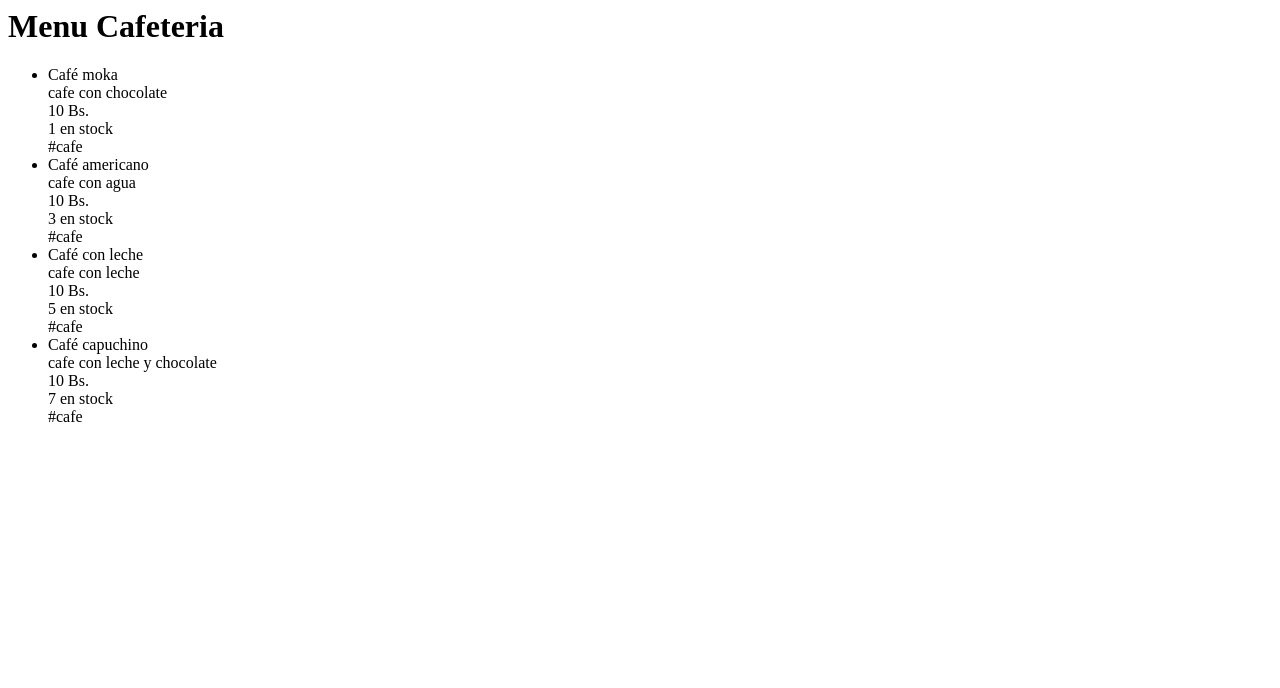
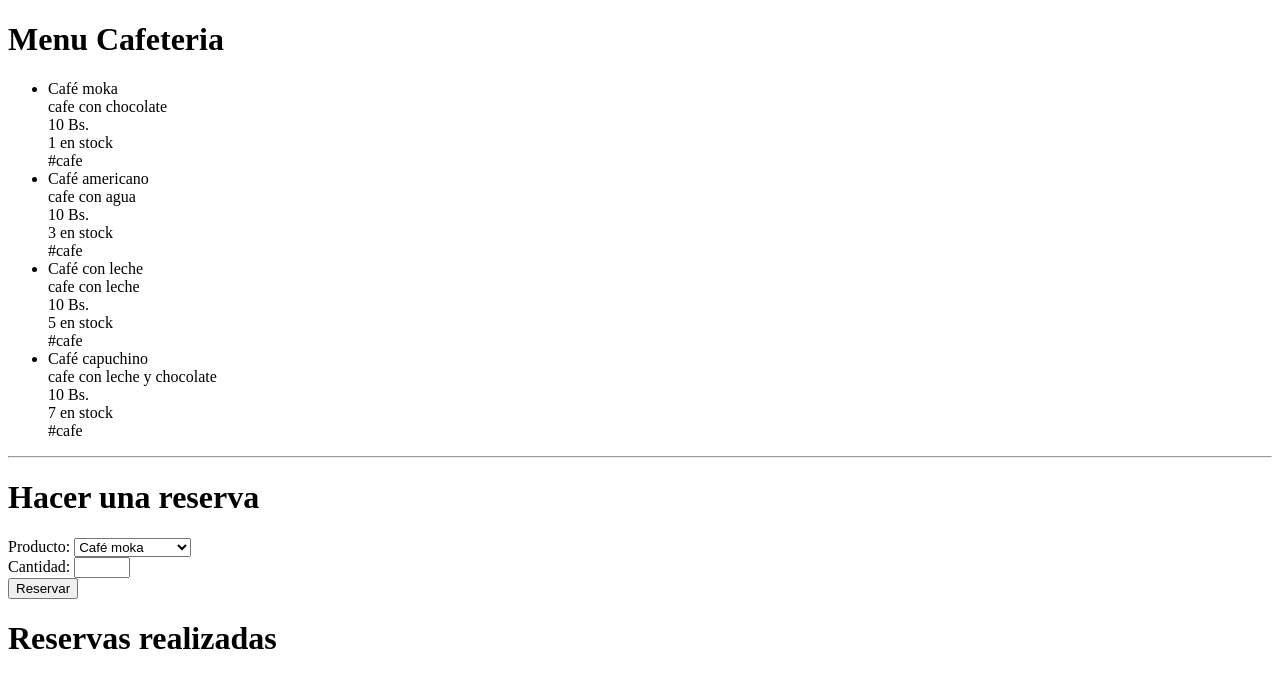
Before and after one commit to youngwoanglee13/cafeteriaUCB, a website built with Parcel: page index.html in a window 1280 px wide. Built offline with nearby package versions, Linux system fonts and the light colour scheme.

Commit message:
Ajustes a la pagina html eh implementacion de reservas

```diff
--- a/index.html
+++ b/index.html
@@ -1,7 +1,33 @@
-<html>
-  <body>
-    <h1>Menu Cafeteria</h1>
-    <ul id="menu-cafeteria"></ul>
-    <script type="module" src="./src/presenter.js"></script>
-  </body>
+<!DOCTYPE html>
+<html lang="en">
+
+<head>
+  <meta charset="UTF-8">
+  <meta http-equiv="X-UA-Compatible" content="IE=edge">
+  <meta name="viewport" content="width=device-width, initial-scale=1.0">
+  <title>Cafeteria UCB</title>
+</head>
+
+<body>
+  <h1>Menu Cafeteria</h1>
+  <ul id="menu-cafeteria"></ul>
+
+  <hr>
+
+  <h1>Hacer una reserva</h1>
+  <form id="reservaForm">
+    <label for="producto">Producto:</label>
+    <select id="producto" name="producto"></select>
+    <br>
+    <label for="cantidad">Cantidad:</label>
+    <input type="number" id="cantidad" name="cantidad" min="1" max="10" required>
+    <br>
+    <button type="submit">Reservar</button>
+  </form>
+  <h1>Reservas realizadas</h1>
+  <ul id="reservas"></ul>
+
+  <script type="module" src="./src/presenter.js"></script>
+</body>
+
 </html>
--- a/src/cafeteria.js
+++ b/src/cafeteria.js
@@ -59,6 +59,7 @@ class Cafeteria {
     };
     this.reservas.push(reserva);
     console.log("Reserva creada:", reserva);
+    return "Reserva creada:" + reserva.cantidad + ' x ' + producto.nombre;
   }
 
   getReservas() {
--- a/src/presenter.js
+++ b/src/presenter.js
@@ -3,19 +3,61 @@ let cafeteria = new Cafeteria();
 cafeteria.cargarProductos();
 
 const lista = document.querySelector("#menu-cafeteria");
-let productos; actualizarMenu();
+let productos;
+actualizarMenu();
 //funcion imprimir productos:
+const selectProducto = document.getElementById("producto");
+const listaproductos = cafeteria.getProductos();
+const listaReservas = cafeteria.getReservas();
 
-function actualizarMenu(){
+for (const producto of listaproductos) {
+  const option = document.createElement("option");
+  option.value = producto.id;
+  option.text = producto.nombre;
+  selectProducto.appendChild(option);
+}
+
+function actualizarMenu() {
   productos = cafeteria.getProductos();
   for (let i = 0; i < productos.length; i++) {
-    const li = document.createElement("li"); li.className = 'producto'; li.id = productos[i].id;
-    const nombre = document.createElement('div'); nombre.textContent = productos[i].nombre;
-    const descripcion = document.createElement('div'); descripcion.textContent = productos[i].descripcion;
-    const precio = document.createElement('div'); precio.textContent = productos[i].precio + " Bs.";
-    const cantidad = document.createElement('div'); cantidad.textContent = productos[i].cantidad + " en stock";
-    const categoria = document.createElement('div'); categoria.textContent ="#"+productos[i].categoria;
-    li.appendChild(nombre); li.appendChild(descripcion); li.appendChild(precio); li.appendChild(cantidad); li.appendChild(categoria);
+    const li = document.createElement("li");
+    li.className = "producto";
+    li.id = productos[i].id;
+    const nombre = document.createElement("div");
+    nombre.textContent = productos[i].nombre;
+    const descripcion = document.createElement("div");
+    descripcion.textContent = productos[i].descripcion;
+    const precio = document.createElement("div");
+    precio.textContent = productos[i].precio + " Bs.";
+    const cantidad = document.createElement("div");
+    cantidad.textContent = productos[i].cantidad + " en stock";
+    const categoria = document.createElement("div");
+    categoria.textContent = "#" + productos[i].categoria;
+    li.appendChild(nombre);
+    li.appendChild(descripcion);
+    li.appendChild(precio);
+    li.appendChild(cantidad);
+    li.appendChild(categoria);
     lista.appendChild(li);
   }
 }
+
+const form = document.getElementById("reservaForm");
+const idProducto = parseInt(form.producto.value);
+const cantidad = parseInt(form.cantidad.value);
+const reservasList = document.getElementById("reservas");
+const li = document.createElement("li");
+
+form.addEventListener("submit", (event) => {
+  event.preventDefault();
+  const resultado = cafeteria.hacerReserva(idProducto, cantidad);
+  alert(resultado);
+  li.textContent = resultado;
+  reservasList.appendChild(li);
+  form.reset();
+});
+
+// for (const reserva of listaReservas) {
+//   li.textContent = `Reserva: ${reserva.cantidad} x ${reserva.idProducto}`;
+//   reservasList.appendChild(li);
+// }
```
